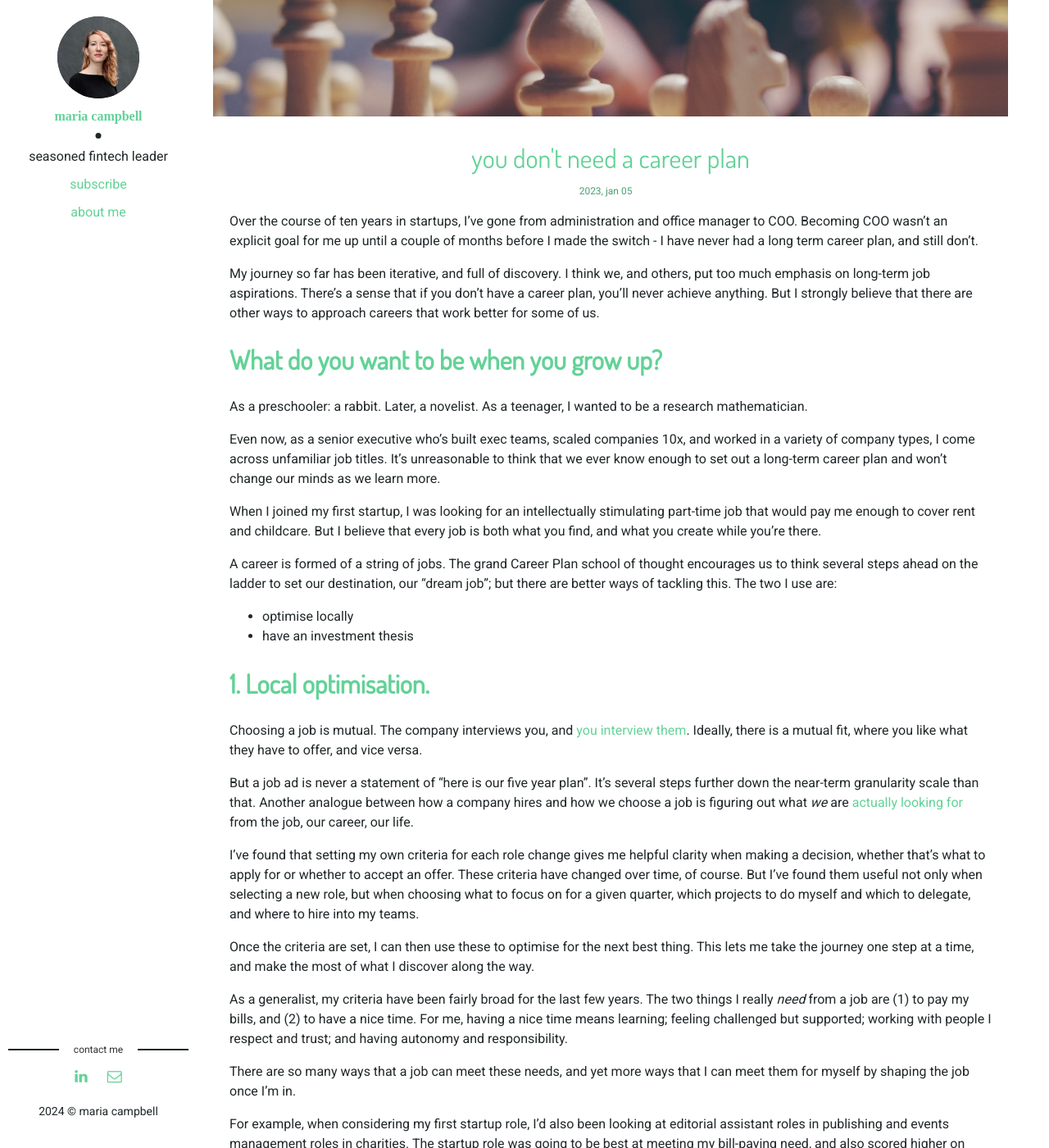
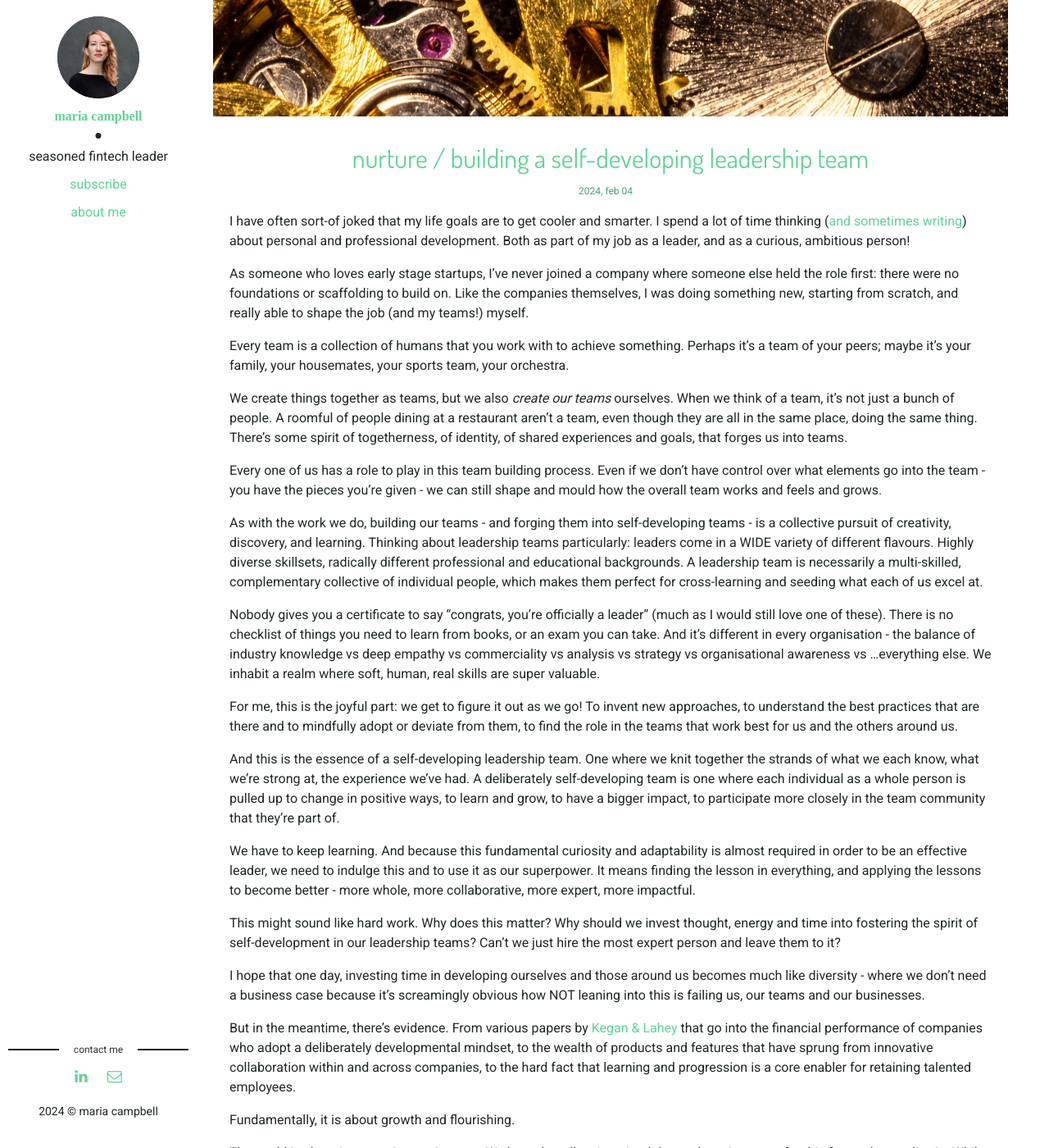
Before and after one commit to moyni/moyni.github.io, a Jekyll site: the page built from _posts/2024-02-04-self-developing-teams.markdown, in a window 1280 px wide and 1400 px high, scrolled down 378 px. Shown: the whole window at 82% size. Built offline with Jekyll 4.4.1, drawn with Linux system fonts in a browser that asks for light colours; some of the changed text lies outside the part shown.

Commit message:
self developing teams post

```diff
--- a/_posts/2024-01-29-startup-lessons.markdown
+++ b/_posts/2024-01-29-startup-lessons.markdown
@@ -6,7 +6,7 @@
 tag:
 image: startup-lessons.jpg
 permalink: /startup-lessons
-related-1: "career-plan"
+related-1: "career plan"
 related-2: "resume"
 description: "Sometimes contradictory learnings from spending 11 years in startups"
 
--- /dev/null
+++ b/_posts/2024-02-04-self-developing-teams.markdown
@@ -0,0 +1,87 @@
+---
+layout: post
+title:  "nurture / building a self-developing leadership team"
+short-tag: "self-developing teams"
+date:   2024-02-04 10:54:00 +0000
+tag:
+image: self-developing-teams.jpg
+permalink: /career-plan
+related-1: "teambuilding"
+related-2: "better feedback"
+description: "Your leadership team isn't just a bunch of smart people: it's a team."
+
+---
+
+I have often sort-of joked that my life goals are to get cooler and smarter. I spend a lot of time thinking ([and](https://lowercaseopinions.com/better-feedback) [sometimes](https://lowercaseopinions.com/connective-learning) [writing](https://lowercaseopinions.com/criticism)) about personal and professional development. Both as part of my job as a leader, and as a curious, ambitious person!
+
+As someone who loves early stage startups, I’ve never joined a company where someone else held the role first: there were no foundations or scaffolding to build on. Like the companies themselves, I was doing something new, starting from scratch, and really able to shape the job (and my teams!) myself.
+
+Every team is a collection of humans that you work with to achieve something. Perhaps it’s a team of your peers; maybe it’s your family, your housemates, your sports team, your orchestra.
+
+We create things together as teams, but we also *create our teams* ourselves. When we think of a team, it’s not just a bunch of people. A roomful of people dining at a restaurant aren’t a team, even though they are all in the same place, doing the same thing. There’s some spirit of togetherness, of identity, of shared experiences and goals, that forges us into teams.
+
+Every one of us has a role to play in this team building process. Even if we don’t have control over what elements go into the team - you have the pieces you’re given - we can still shape and mould how the overall team works and feels and grows.
+
+As with the work we do, building our teams - and forging them into self-developing teams - is a collective pursuit of creativity, discovery, and learning. Thinking about leadership teams particularly: leaders come in a WIDE variety of different flavours. Highly diverse skillsets, radically different professional and educational backgrounds. A leadership team is necessarily a multi-skilled, complementary collective of individual people, which makes them perfect for cross-learning and seeding what each of us excel at.
+
+Nobody gives you a certificate to say “congrats, you’re officially a leader” (much as I would still love one of these). There is no checklist of things you need to learn from books, or an exam you can take. And it’s different in every organisation - the balance of industry knowledge vs deep empathy vs commerciality vs analysis vs strategy vs organisational awareness vs ...everything else. We inhabit a realm where soft, human, real skills are super valuable.
+
+For me, this is the joyful part: we get to figure it out as we go! To invent new approaches, to understand the best practices that are there and to mindfully adopt or deviate from them, to find the role in the teams that work best for us and the others around us.
+
+And this is the essence of a self-developing leadership team. One where we knit together the strands of what we each know, what we’re strong at, the experience we’ve had. A deliberately self-developing team is one where each individual as a whole person is pulled up to change in positive ways, to learn and grow, to have a bigger impact, to participate more closely in the team community that they’re part of.
+
+We have to keep learning. And because this fundamental curiosity and adaptability is almost required in order to be an effective leader, we need to indulge this and to use it as our superpower. It means finding the lesson in everything, and applying the lessons to become better - more whole, more collaborative, more expert, more impactful.
+
+This might sound like hard work. Why does this matter? Why should we invest thought, energy and time into fostering the spirit of self-development in our leadership teams? Can’t we just hire the most expert person and leave them to it?
+
+I hope that one day, investing time in developing ourselves and those around us becomes much like diversity - where we don’t need a business case because it’s screamingly obvious how NOT leaning into this is failing us, our teams and our businesses.
+
+But in the meantime, there’s evidence. From various papers by [Kegan & Lahey](https://heartofimpact.com/s/the-deliberately-developmental-organization.pdf) that go into the financial performance of companies who adopt a deliberately developmental mindset, to the wealth of products and features that have sprung from innovative collaboration within and across companies, to the hard fact that learning and progression is a core enabler for retaining talented employees.
+
+Fundamentally, it is about growth and flourishing.
+
+The world is changing at an increasing rate. We haven’t really reimagined the work environment for this future that we live in. While this last few years have forced many to open their eyes to remote work, we’re still pretty close to office life decades ago - before I was born! We still think of the employment contract as an exchange of money for time or mental energy.
+
+But this work - this time and mental energy, this productivity that we exchange with our employer for money - this work is part of our human purpose. Work, as the normal life of every human being; work, in which is joy and growth and service… learning, self-development. And when we grow together, we’re better for it.
+
+We each learn and develop at different rates. We have knacks, skills, aptitudes, experiences. This diversity of skillsets, of viewpoints, of perspectives. We combine these and we can have a team of leaders that is stronger than any individual within it. We embrace our differences and our variety! We’re not building a clone army -- we’re building a multi-faceted high-achieving flourishing team.
+
+With our teams as our learning communities, we can help each other along. We can each learn and grow from each other, and pull each other up with us. We can take that journey together, using a shared map, and explore faster, and find what we need sooner.
+
+But first, we need to recognise three core axioms:
+
+1. work is meaningful. Much of that meaning comes from impact, community, and learning.
+2. humans matter. A business is made of humans. People genuinely are our most important asset.
+3. change is natural. People, communities, businesses, processes, customers, markets, industries, societies, the environment we exist in — these all naturally develop.
+
+Without holding these true, I don't think this is going to work for you. If you believe these, then read on for the concrete steps that will foster self-developing teams: goals, safety and rituals.
+
+## Goals
+
+What are we learning? Where are we developing ourselves? What’s our aim? What do we need to be more of?
+
+The first element of building a self-developing team is understanding the goals. Development is directional. It’s never aimless - there’s always a goal to it, and understanding which type of goal applies to both the team and each person within it, well, that’s essential for helping us to focus our efforts. As a leadership team, this often ends up being a corollary of strategy setting. Once you’ve asked what your organisation is uniquely well-equpped to achieve, you can marry up where you want to *go* with where you want to stretch and challenge yourselves along the way.
+
+The ideal end state: shared, visible development goals for the leadership team, as a collective and as individuals. That feels intimidating, though, right? Which brings us on to category two.
+
+## Safety
+
+Can we fail? When we do, can we share our mistakes for others to learn from? Do we trust each other to have our best interests at heart?
+
+By its nature, developing means being aware of weaknesses, and sharing these with those around us. It means exposing our raw edges to each other so that we can learn. And to do that, we need to feel safe.
+
+Building psychological safety within the team is difficult, necessary, and somewhat out of scope of this particular piece. But it starts with inviting each other in, to build that trust and reciprocity. Demonstrate an interest in feedback from those you work with - in [criticism](https://lowercaseopinions.com/criticism) with the objective of knowing where to learn.
+
+## Rituals
+
+How do we stay focussed on this? What do we need to do to engrain this in our day to day?
+
+Rituals are there to support in this endeavour to make developing yourself and others part of your day to day business, like checking your emails or saying “good morning” in Slack or spellchecking documents before you PDF them to share with others.
+
+Show off! Make lessons-learnt part of your regular cadences, whether that’s exec team meetings or all hands meetings or retros. Schedule a quarterly self-development check-in outside of your formal performance review process (if you have one).
+
+Praise learning - the process, not the results. Work out which processes and habits to reinforce this learning, self-developing loop so that it doesn’t fizzle out.
+
+# It is never too early to start this journey.
+
+All it takes to start this journey is for one person in your team to develop themselves as a result of one other person’s effort. This is the beginning of the journey. Often the only way to get started is by picking the easy thing and just doing it.
```
Also changed, not shown: assets/img/about-author.jpg, assets/img/self-developing-teams.jpg (added), 2 other files.
